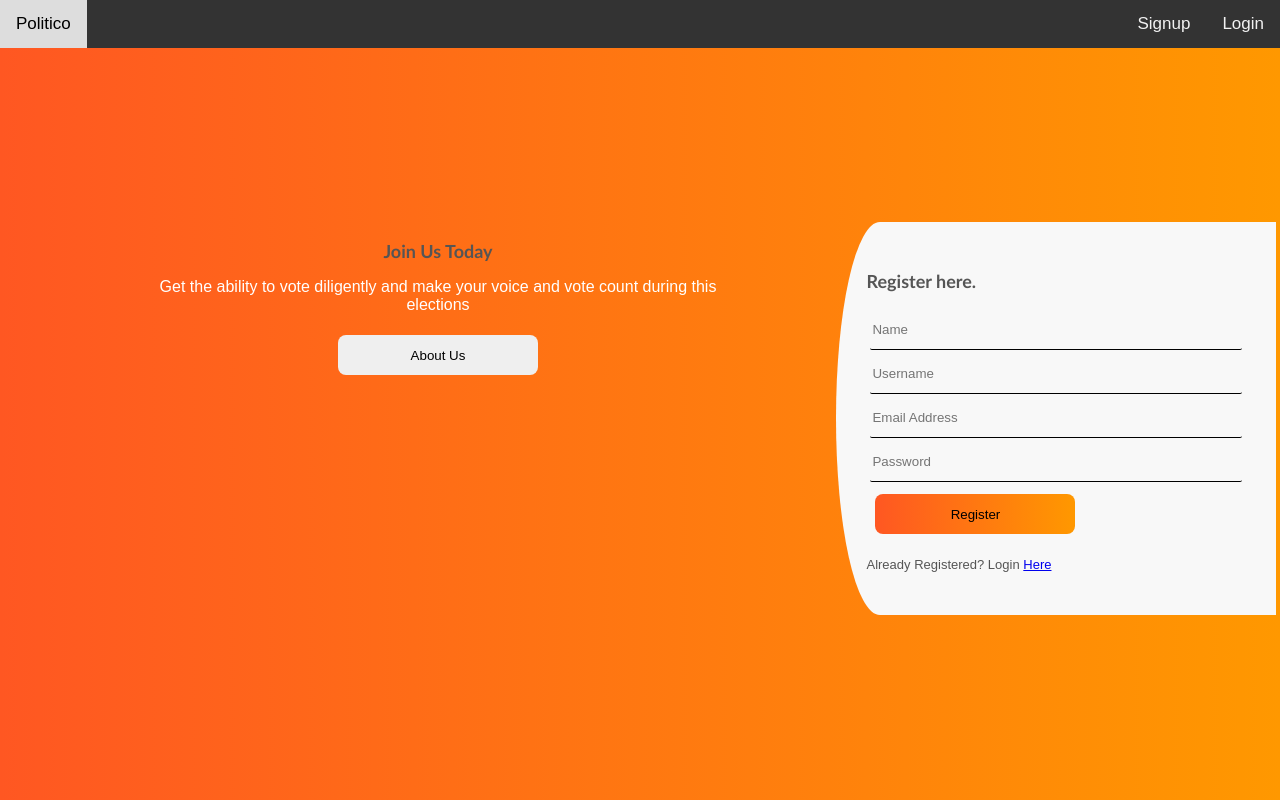
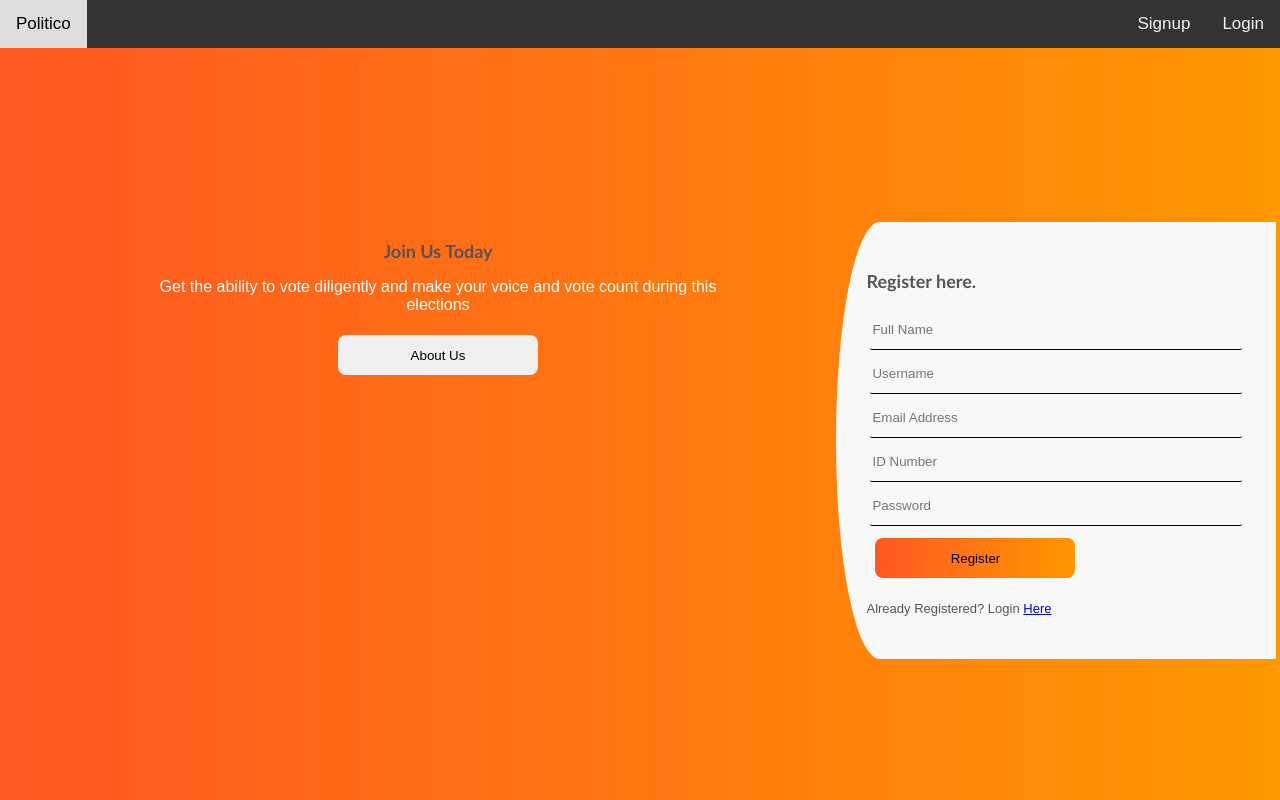
Before and after one commit to kosgeibenedict/Politico1, a Flask app: page / in a window 1280 px wide. Run offline with Flask 2, Linux system fonts and the light colour scheme.

Commit message:
Added Id number to register page

```diff
--- a/templates/home.html
+++ b/templates/home.html
@@ -12,13 +12,16 @@
         <h3>Register here.</h3>
             <form class="" method="post" action="">
             <div class="form-group">
-                <input type="text" name="name" placeholder="Name" class="input">
+                <input type="text" name="name" placeholder="Full Name" class="input">
             </div>
             <div class="form-group">
                 <input type="text" name="username" placeholder="Username" class="input">
             </div>
             <div class="form-group">
                 <input type="email" name="email" placeholder="Email Address" class="input">
+            </div>
+            <div class="form-group">
+                <input type="number" name="email" placeholder="ID Number" class="input">
             </div>
             <div class="form-group">
                 <input type="password" name="password" placeholder="Password" class="input">
```
